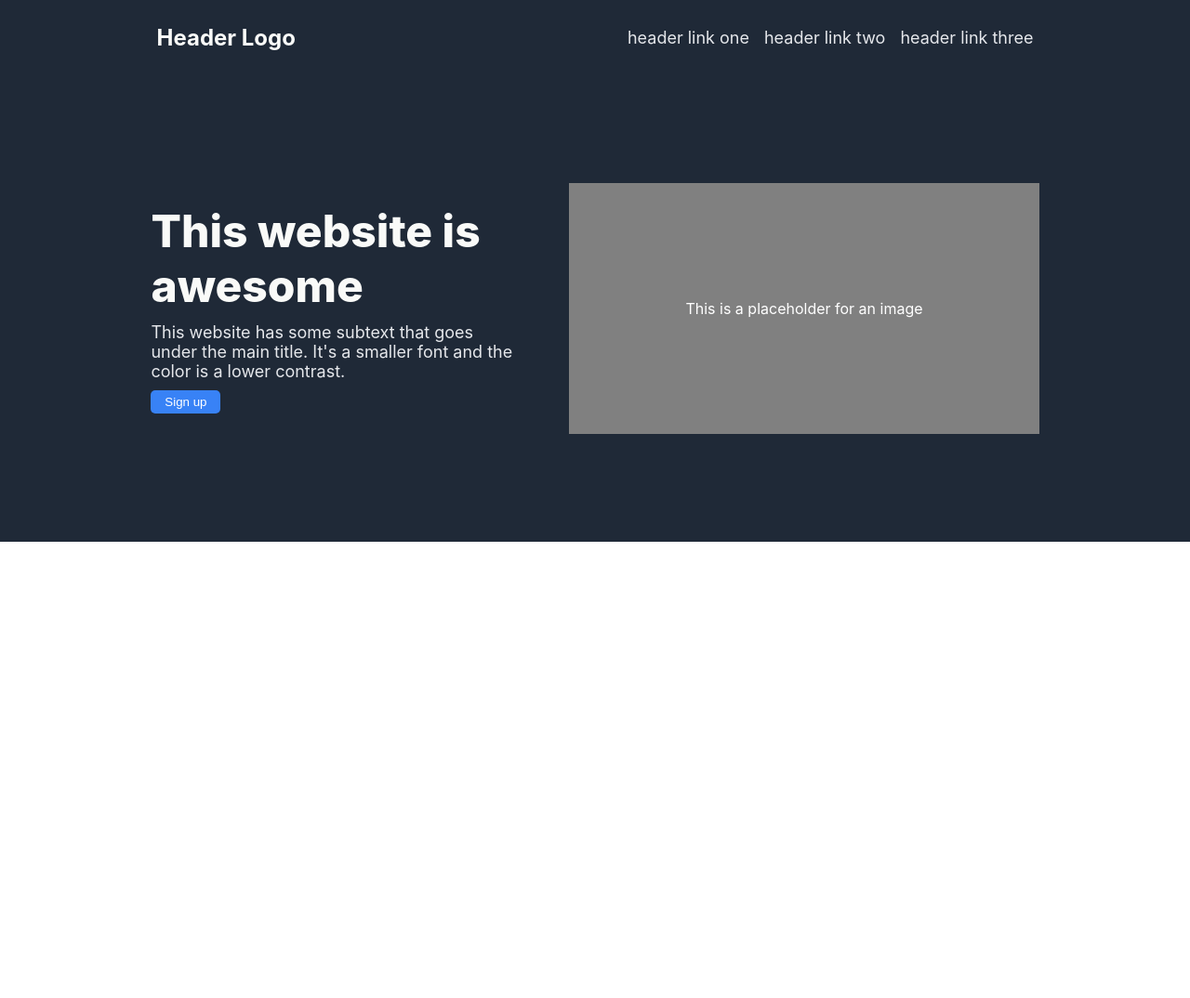
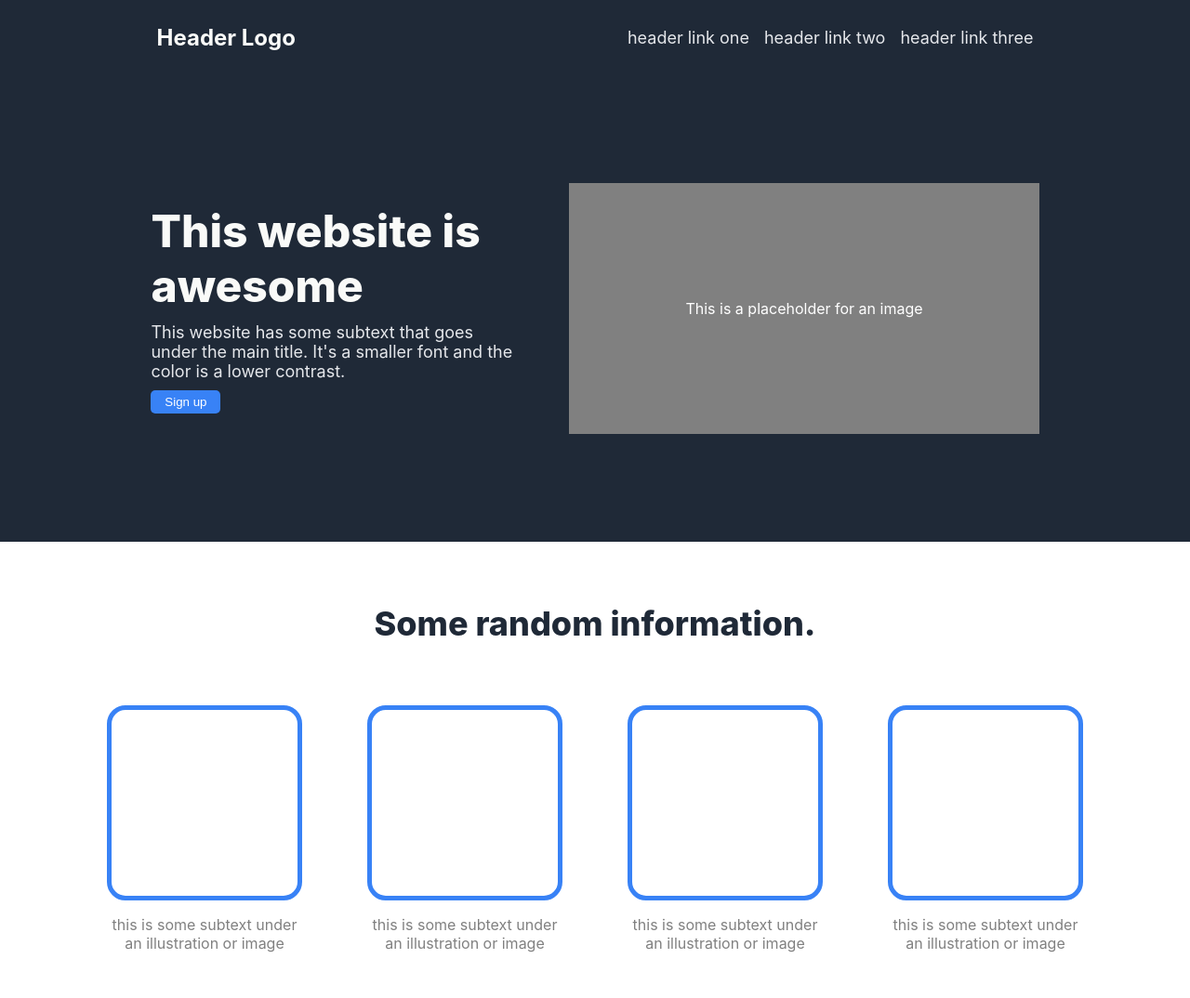
Before and after one commit to Gabriel-Nugent/odin-landing-page, a plain HTML site: page index.html in a window 1280 px wide. Shown: the whole page at 93% size. Before the commit the page ends 800 px from the top, so only its background shows below. Drawn offline with Linux system fonts and the light colour scheme.

Commit message:
modified:   index.html modified:   styles.css

```diff
--- a/index.html
+++ b/index.html
@@ -30,7 +30,25 @@
         </div>
     </div>
     <div class="information">
-
+        <h3>Some random information.</h3>
+        <div class="card_container">
+            <div class="cards">
+                <div class="image"></div>
+                <p>this is some subtext under an illustration or image</p>
+            </div>
+            <div class="cards">
+                <div class="image"></div>
+                <p>this is some subtext under an illustration or image</p>
+            </div>
+            <div class="cards">
+                <div class="image"></div>
+                <p>this is some subtext under an illustration or image</p>
+            </div>
+            <div class="cards">
+                <div class="image"></div>
+                <p>this is some subtext under an illustration or image</p>
+            </div>
+        </div>
     </div>
 </body>
 </html>
--- a/styles.css
+++ b/styles.css
@@ -76,3 +76,39 @@ button {
     width: 75px;
     height: 25px;
 }
+
+.information {
+    display: flex;
+    flex-flow: column;
+    align-items: center;
+    padding-top: 30px;
+    padding-bottom: 80px;
+}
+
+h3 {
+    font-size: 36px;
+    font-weight: 800;
+    color: #1f2937;
+}
+
+.card_container {
+    display: flex;
+    padding: 30px;
+    gap: 80px;
+}
+
+.cards {
+    display: flex;
+    color: grey;
+    flex-flow: column;
+    align-items: center;
+    text-align: center;
+    width: 200px;
+}
+
+.cards .image {
+    border: 5px solid #3882f6;
+    border-radius: 20px;
+    height: 200px;
+    width: 200px;
+}
```
